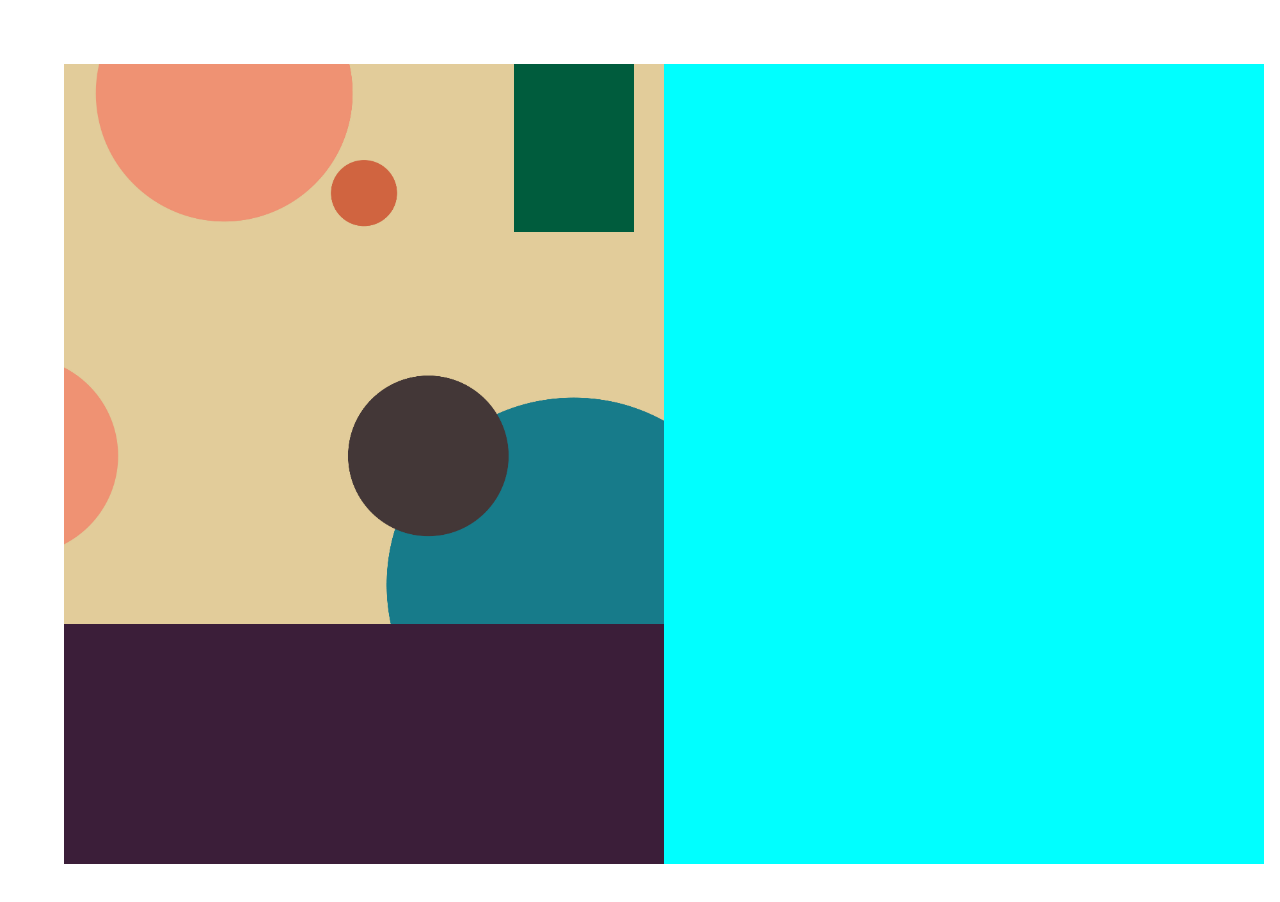
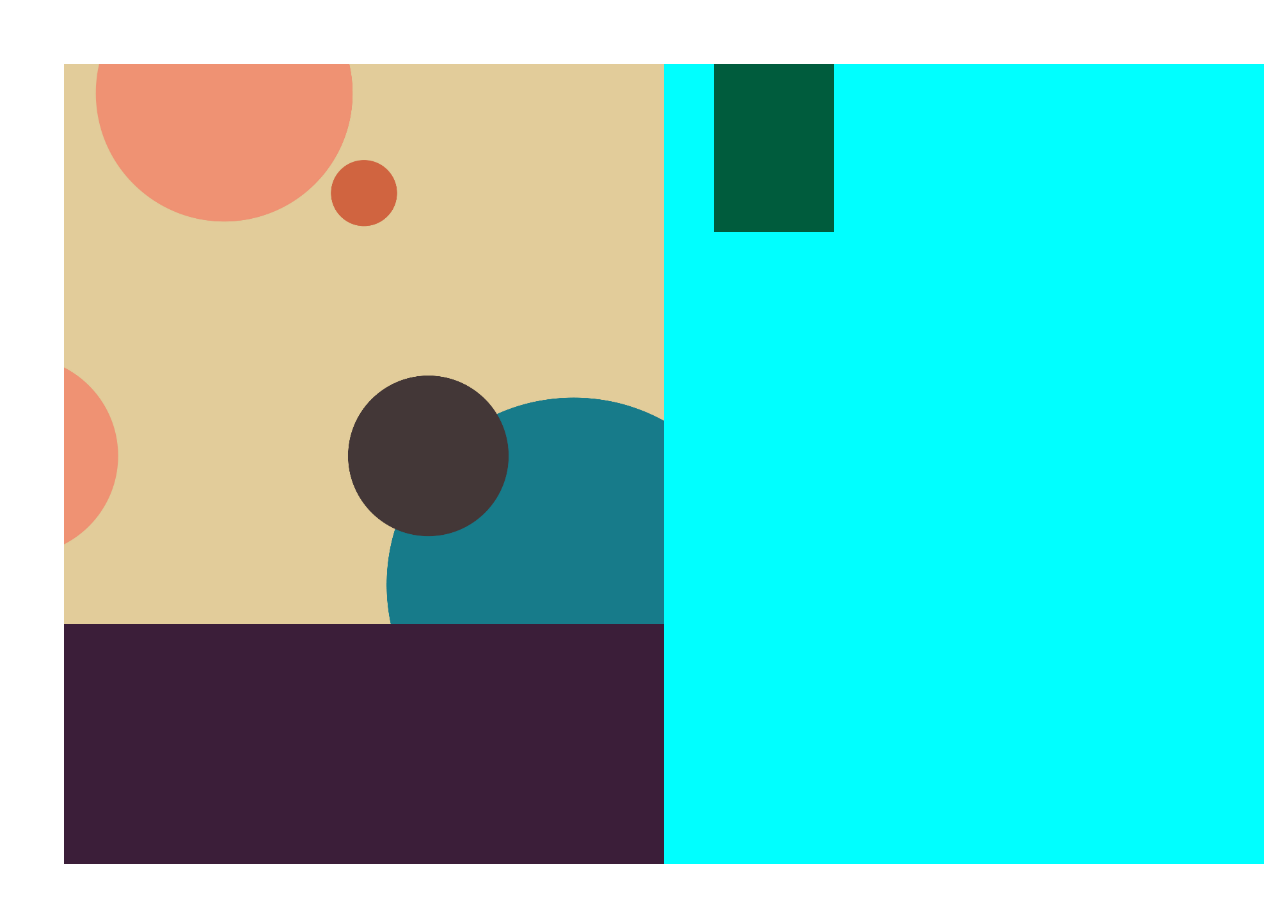
Before and after one commit to jjjjji0294/jjjjji0294.github.io, a plain HTML site: page portfolio_mainpage.html in a window 1280 px wide. Shown: the top 902 px of the page. Drawn offline with Linux system fonts and the light colour scheme; files whose address does not match are found by name.

Commit message:
Update portfolio_mainpage.css

```diff
--- a/portfolio_mainpage.css
+++ b/portfolio_mainpage.css
@@ -22,7 +22,7 @@ body,p {margin: 5%}
     #box1-2 {
     display: inline-block;
     position: absolute;
-    left: 450px;
+    left: 650px;
     width: 20%;
     height: 30%;
     background-color:rgb(0, 92, 61);
```
